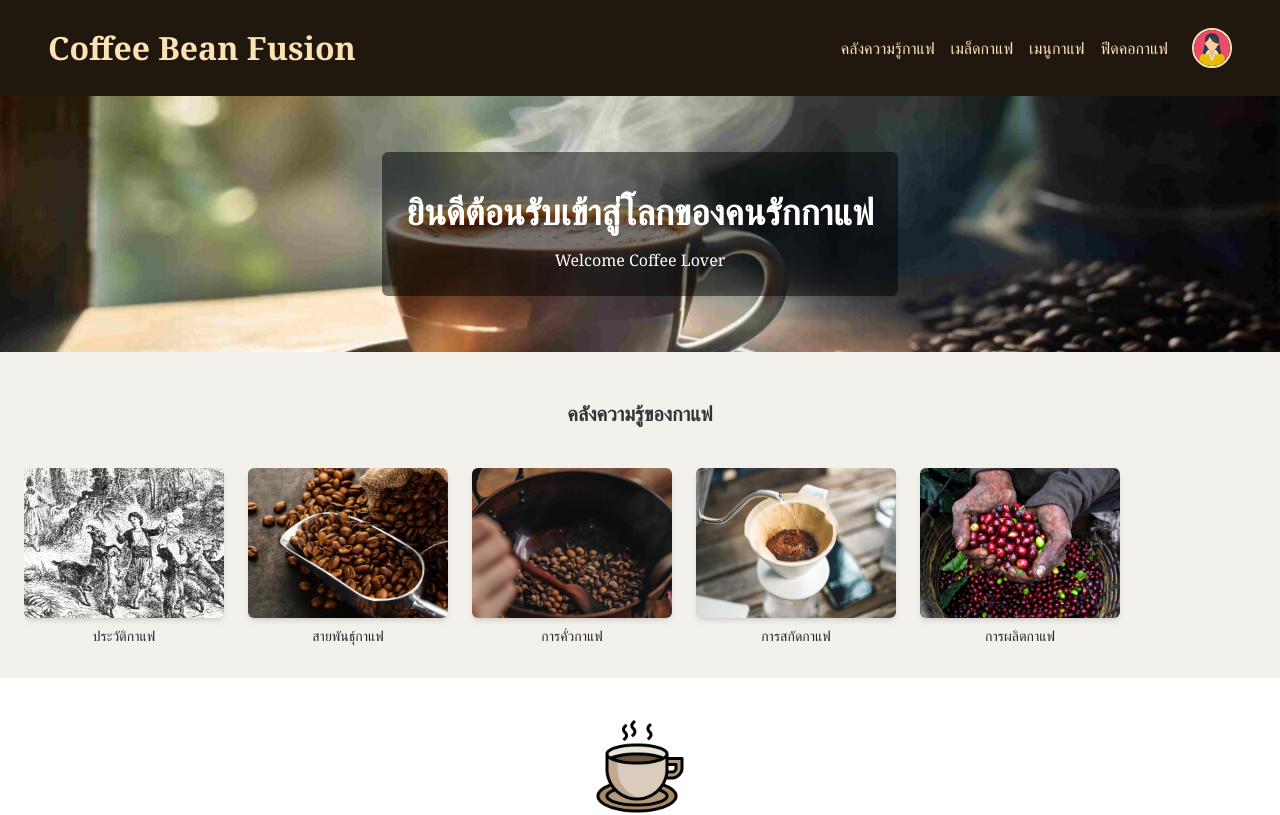
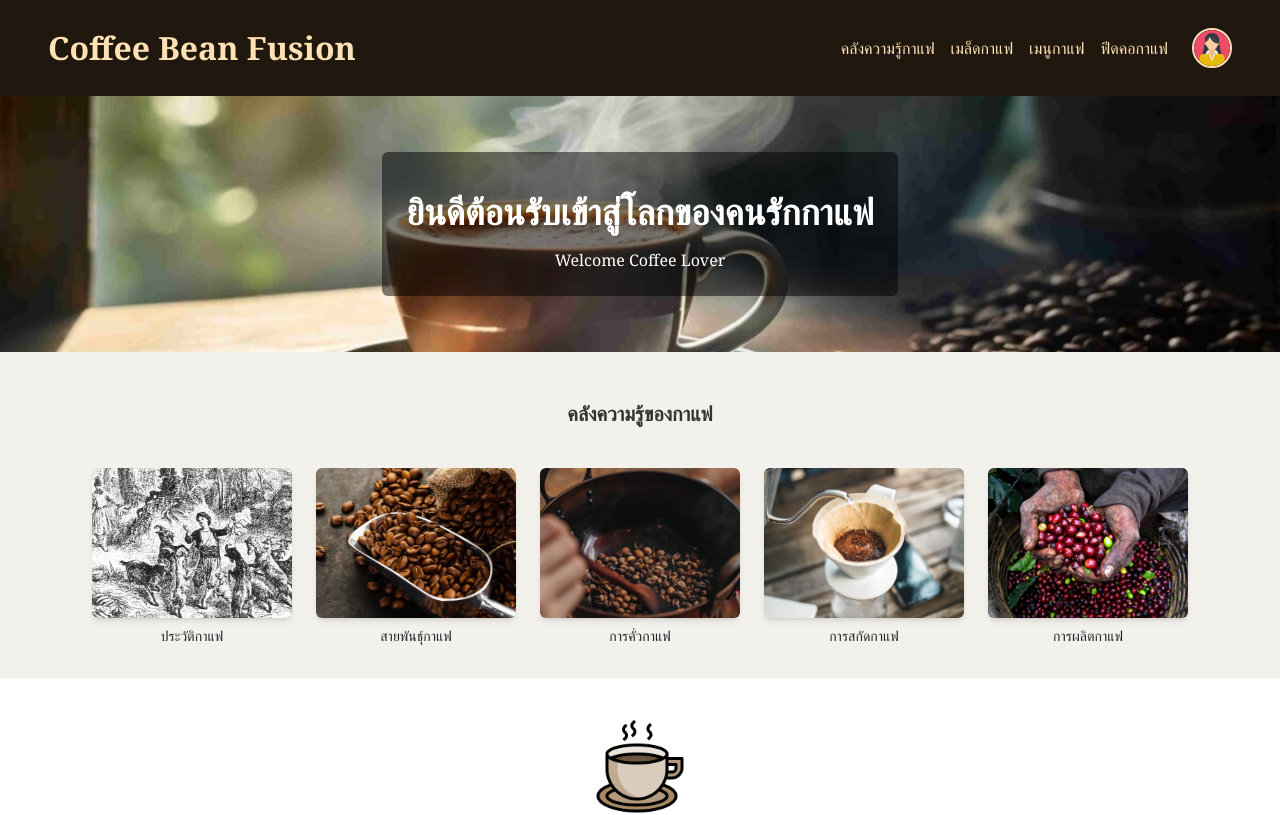
Before and after one commit to TheTable1/Pro_seminar, a React (Vite) app in the folder client/: page / in a window 1280 px wide. Shown: the top 815 px of the page. Built offline with nearby package versions, Linux system fonts and the light colour scheme.

Commit message:
Update Home.jsx

```diff
--- a/client/src/Home.jsx
+++ b/client/src/Home.jsx
@@ -41,11 +41,11 @@ const Home = () => {
       </header>
 
       {/* Knowledge Section */}
-      <section className="py-8 px-4 md:px-16 lg:px-32" data-aos="fade-up">
+      <section className="py-8 px-4 md:px-16 lg:px-32 " data-aos="fade-up">
         <h2 className="text-xl font-bold text-center mb-6">
           คลังความรู้ของกาแฟ
         </h2>
-        <div className="flex overflow-x-auto snap-x snap-mandatory gap-4 justify-start">
+        <div className="flex overflow-x-auto snap-x snap-mandatory gap-4 justify-start lg:justify-center">
           {cardData.map((card, index) => (
             <Link
               key={index}
```
